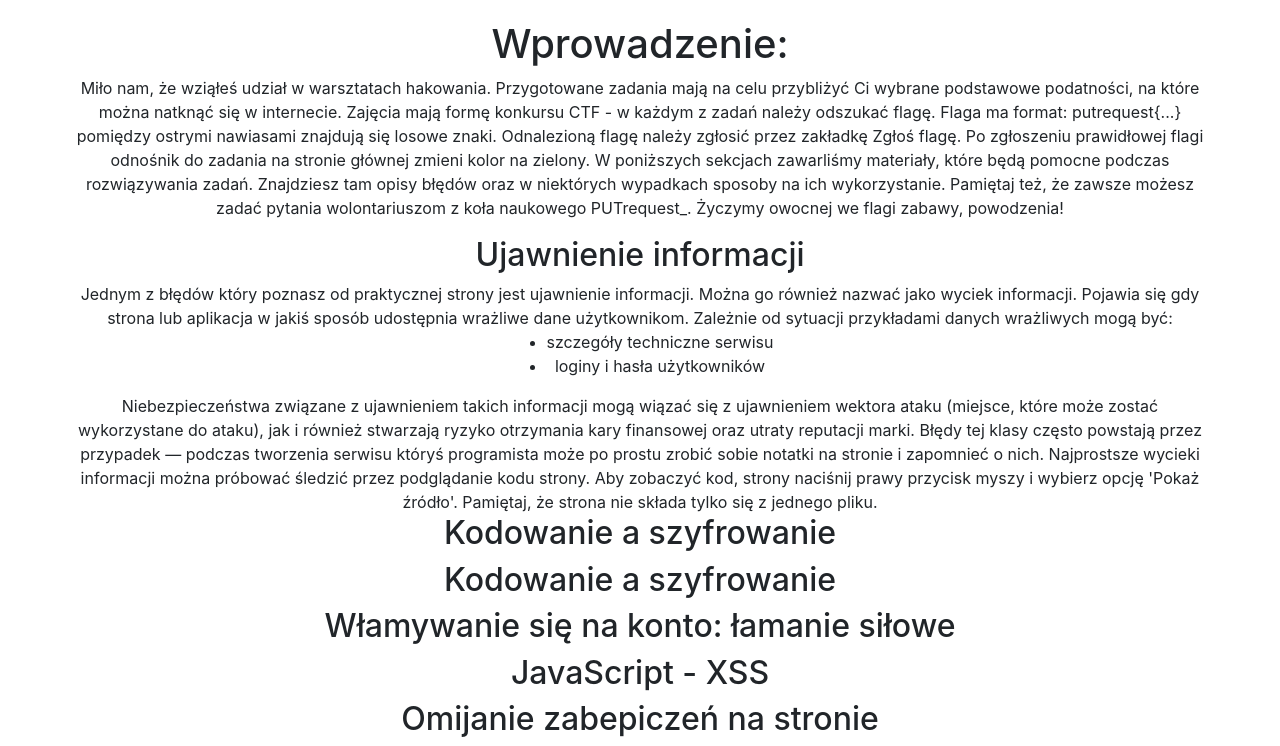
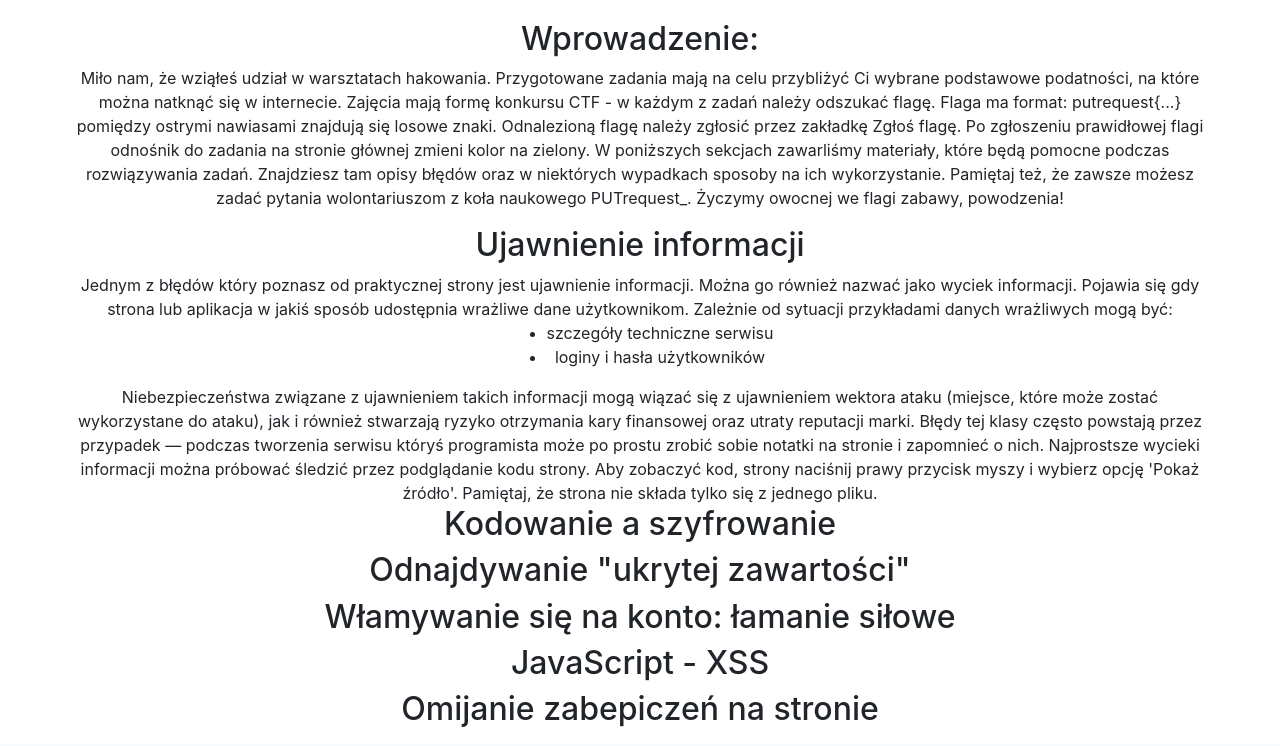
Before and after one commit to putrequest/PUTcyberConf-WEB-Ctf, a Flask app: page /help in a window 1280 px wide. Shown: the part 56-802 px from the top of the page. Run offline with Flask 2, Linux system fonts and the light colour scheme; some libraries are stand-ins or nearby versions.

Commit message:
Update help.html

```diff
--- a/app/templates/help.html
+++ b/app/templates/help.html
@@ -4,7 +4,7 @@
 
 {% block body %}
     <div class="row justify-content-center">
-        <H1>Wprowadzenie:</H1>
+        <h2>Wprowadzenie:</h2>
         <p>
         Miło nam, że wziąłeś udział w warsztatach hakowania. Przygotowane zadania mają na celu przybliżyć Ci wybrane podstawowe podatności, na które można natknąć się w internecie. Zajęcia mają formę konkursu CTF - w każdym z zadań należy odszukać flagę. Flaga ma format: putrequest{...} pomiędzy ostrymi nawiasami znajdują się losowe znaki. Odnalezioną flagę należy zgłosić przez zakładkę Zgłoś flagę. Po zgłoszeniu prawidłowej flagi odnośnik do zadania na stronie głównej zmieni kolor na zielony. W poniższych sekcjach zawarliśmy materiały, które będą pomocne podczas rozwiązywania zadań. Znajdziesz tam opisy błędów oraz w niektórych wypadkach sposoby na ich wykorzystanie. Pamiętaj też, że zawsze możesz zadać pytania wolontariuszom z koła naukowego PUTrequest_. Życzymy owocnej we flagi zabawy, powodzenia!
         </p>
@@ -25,7 +25,7 @@
     </div>
 
     <div class="row justify-content-center">
-        <h2>Kodowanie a szyfrowanie</h2>
+        <h2>Odnajdywanie "ukrytej zawartości"</h2>
     </div>
 
     <div class="row justify-content-center">
```
